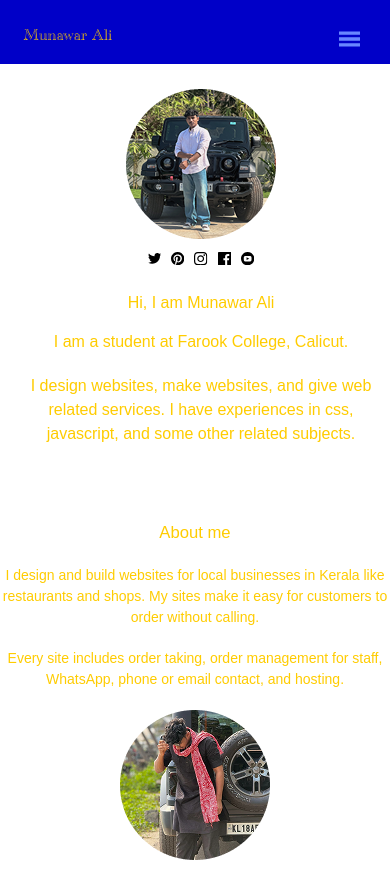
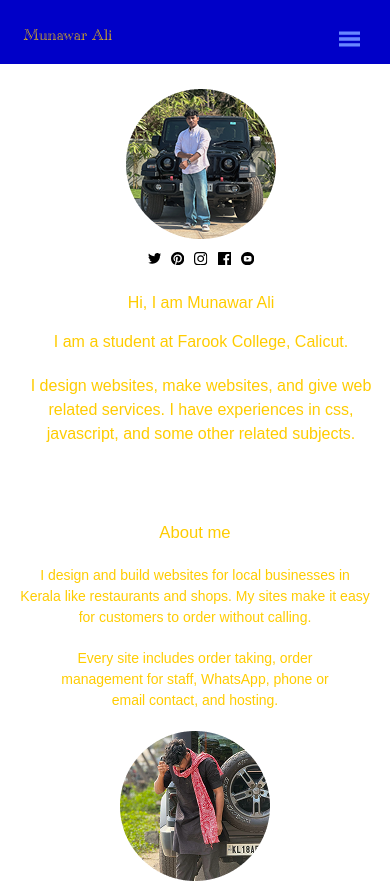
Before and after one commit to Webmav/my-portfolio, a React (Vite) app: page / in a window 390 px wide. Shown: the top 883 px of the page. Built offline with nearby package versions, Linux system fonts and the light colour scheme; a web font is replaced by a local one.

Commit message:
Made some text style changes to about me.

```diff
--- a/src/components/AboutMe.jsx
+++ b/src/components/AboutMe.jsx
@@ -4,13 +4,13 @@ export default function AboutMe() {
             <h1 className="text-[16.67px] md:text-[25px]">About me</h1>
 
             <p
-                className="mbs-[20px] md:mbs-[40px] text-[14px] md:text-[21px] mbs-[20px] md:mbs-[40px] md:max-w-[1000px]"
+                className="mbs-[20px] md:mbs-[40px] text-[14px] md:text-[21px] mbs-[20px] md:mbs-[40px] max-w-[350px] md:max-w-[1000px]"
             >
                 I design and build websites for local businesses in Kerala like restaurants and shops.
                 My sites make it easy for customers to order without calling.
             </p>
 
-            <p className="mbs-[20px] md:mbs-[40px] text-[14px] md:text-[21px] mbs-[20px] md:mbs-[40px] md:max-w-[750px]">
+            <p className="mbs-[20px] md:mbs-[40px] text-[14px] md:text-[21px] mbs-[20px] md:mbs-[40px] max-w-[300px] md:max-w-[750px]">
                 Every site includes order taking, order management for staff, WhatsApp, phone or email
                 contact, and hosting.
             </p>
```
